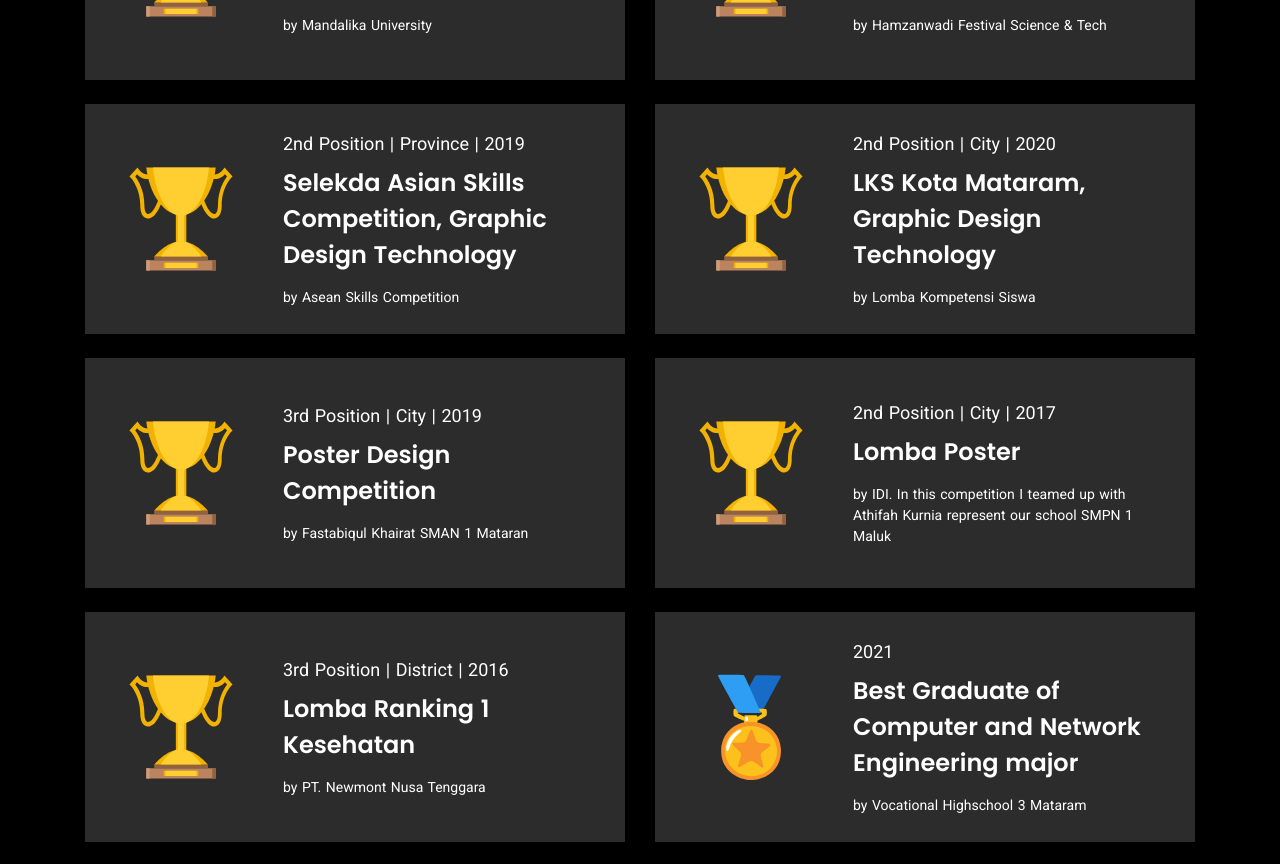
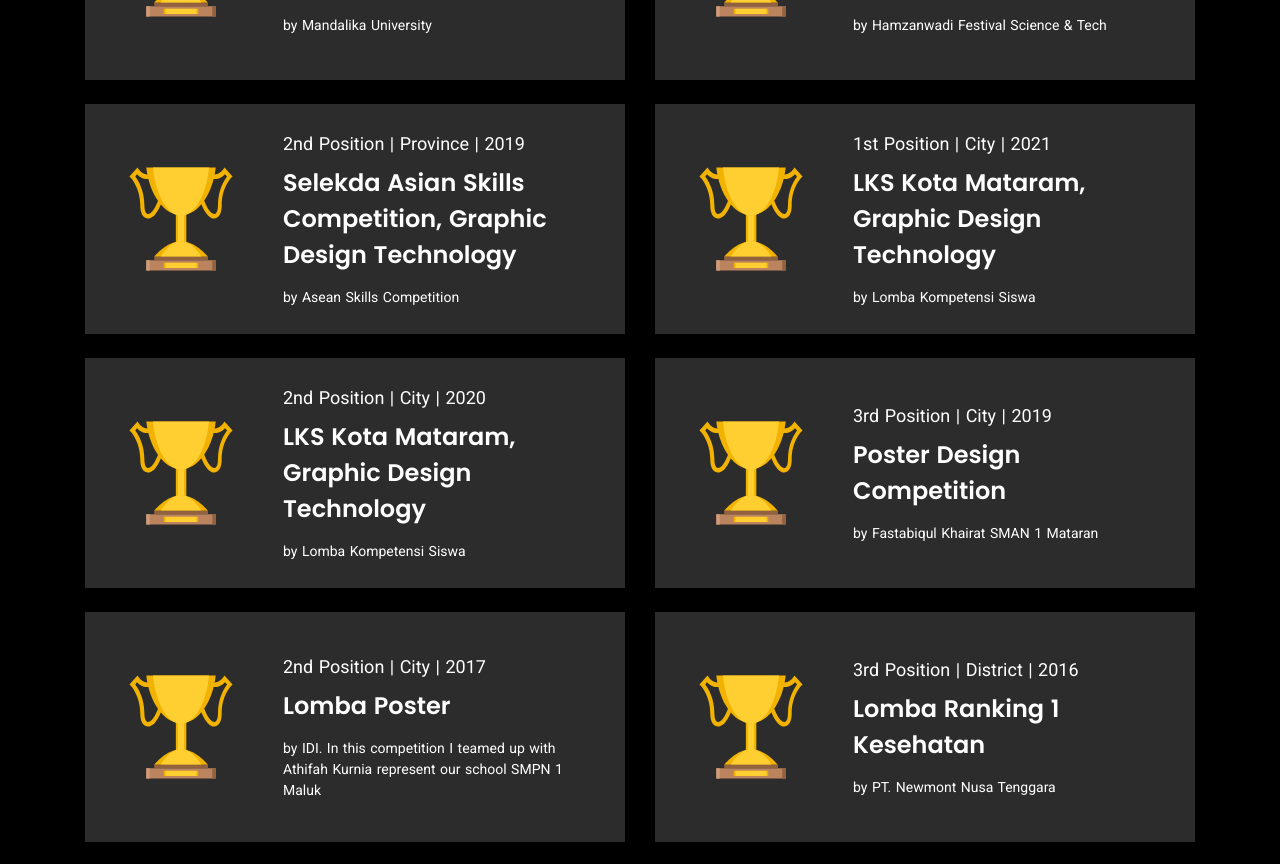
Before and after one commit to mrezkys/mrezkys.com, a Nuxt app: page /achievement in a window 1280 px wide. Shown: the part 1240-2104 px from the top of the page. Built offline with nearby package versions, Linux system fonts and the light colour scheme.

Commit message:
new achievement

```diff
--- a/pages/achievement.vue
+++ b/pages/achievement.vue
@@ -22,7 +22,7 @@
               <AchievementCard position="1st" grade="Province" year="2019" by="Hamzanwadi Festival Science & Tech" title="HESTEG #1, Graphic Design Competition"/>
               <AchievementCard position="2nd" grade="Province" year="2019" by="Asean Skills Competition " title="Selekda Asian Skills Competition, Graphic Design Technology"/>
 
-
+              <AchievementCard position="1st" grade="City" year="2021" by="Lomba Kompetensi Siswa" title="LKS Kota Mataram, Graphic Design Technology"/>
               <AchievementCard position="2nd" grade="City" year="2020" by="Lomba Kompetensi Siswa" title="LKS Kota Mataram, Graphic Design Technology"/>
               <AchievementCard position="3rd" grade="City" year="2019" by="Fastabiqul Khairat SMAN 1 Mataran" title="Poster Design Competition"/>
 
```
